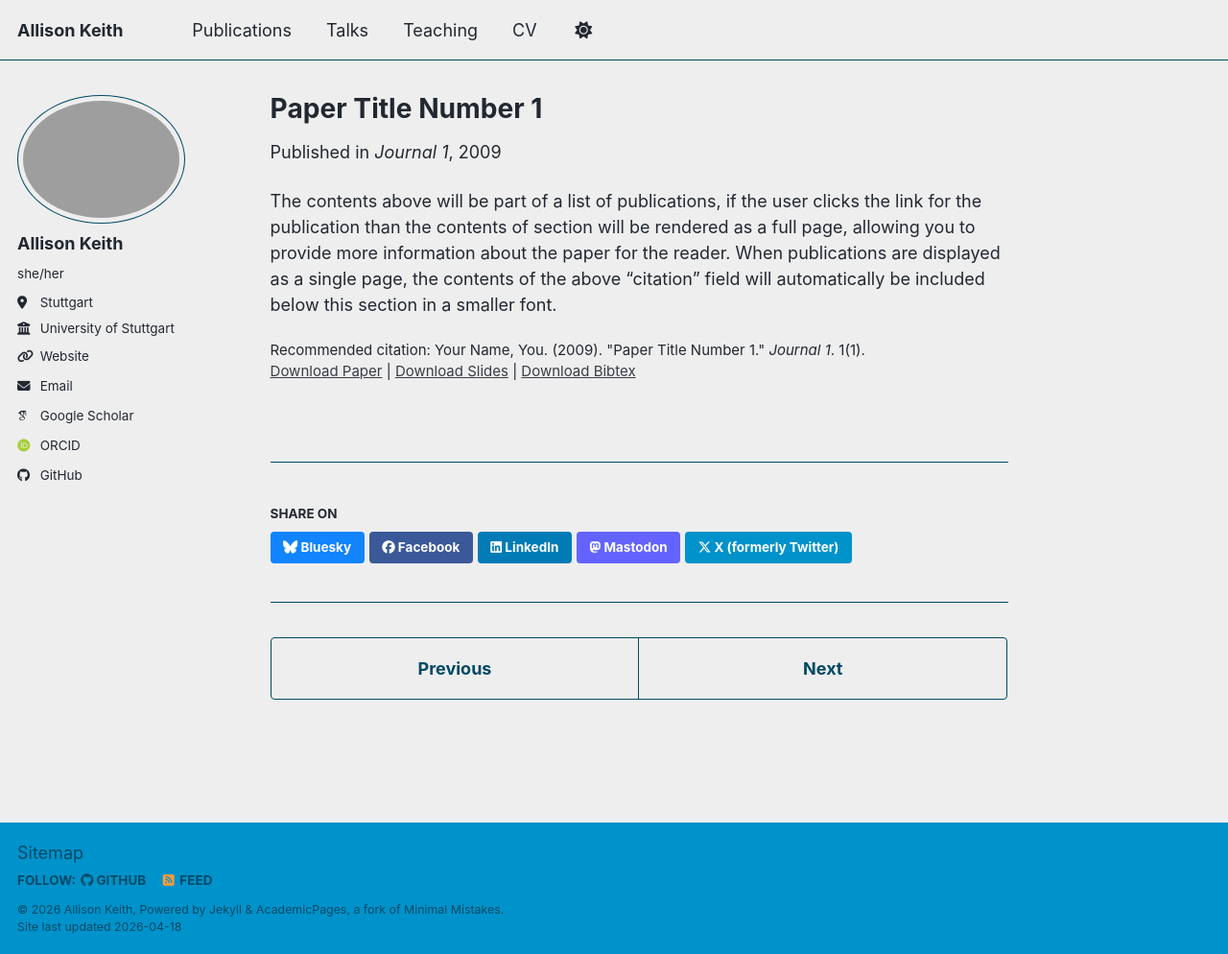
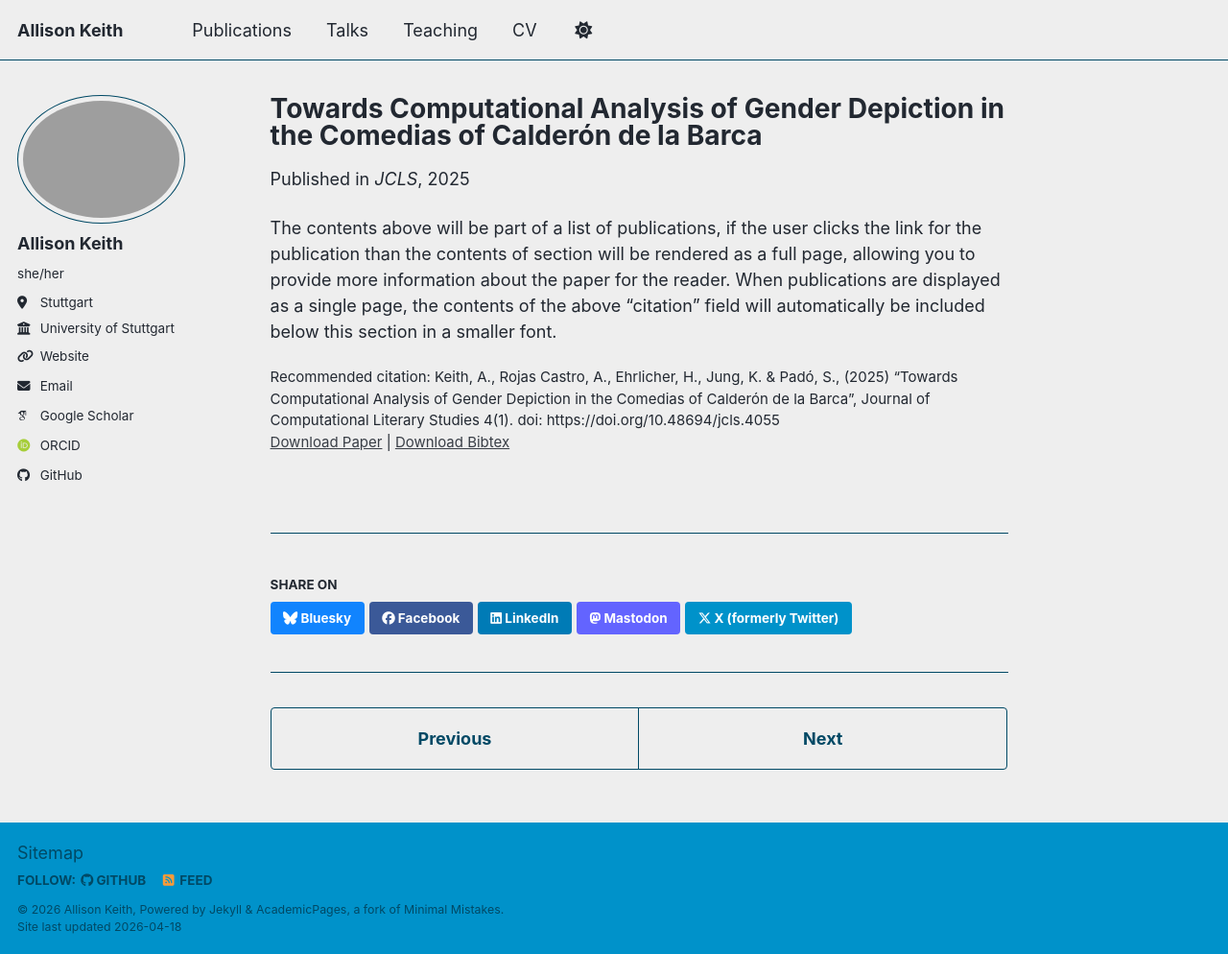
Before and after one commit to allisonakeith/allisonakeith.github.io, a Jekyll site: the page built from _publications/2009-10-01-paper-title-number-1.md, in a window 1280 px wide and 994 px high. Shown: the whole window at 96% size. Built offline with Jekyll 4.4.1, drawn with Linux system fonts in a browser that asks for light colours; some web fonts are replaced; a script bundle is joined from its source files by our own code; library files that are not in the unit come from our copies; a file with an impossible date is left out.

Commit message:
update paper 1

```diff
--- a/_publications/2009-10-01-paper-title-number-1.md
+++ b/_publications/2009-10-01-paper-title-number-1.md
@@ -1,14 +1,14 @@
 ---
-title: "Paper Title Number 1"
+title: "Towards Computational Analysis of Gender Depiction in the Comedias of Calderón de la Barca"
 collection: publications
-category: manuscripts
+category: journals
 permalink: /publication/2009-10-01-paper-title-number-1
-excerpt: 'This paper is about the number 1. The number 2 is left for future work.'
-date: 2009-10-01
-venue: 'Journal 1'
-slidesurl: 'https://academicpages.github.io/files/slides1.pdf'
-paperurl: 'https://academicpages.github.io/files/paper1.pdf'
+# excerpt: 'This paper is about the number 1. The number 2 is left for future work.'
+date: 2025-07-01
+venue: 'JCLS'
+# slidesurl: 'https://academicpages.github.io/files/slides1.pdf'
+paperurl: 'https://jcls.io/article/id/4055/'
 bibtexurl: 'https://academicpages.github.io/files/bibtex1.bib'
-citation: 'Your Name, You. (2009). &quot;Paper Title Number 1.&quot; <i>Journal 1</i>. 1(1).'
+citation: 'Keith, A., Rojas Castro, A., Ehrlicher, H., Jung, K. & Padó, S., (2025) “Towards Computational Analysis of Gender Depiction in the Comedias of Calderón de la Barca”, Journal of Computational Literary Studies 4(1). doi: https://doi.org/10.48694/jcls.4055'
 ---
 The contents above will be part of a list of publications, if the user clicks the link for the publication than the contents of section will be rendered as a full page, allowing you to provide more information about the paper for the reader. When publications are displayed as a single page, the contents of the above "citation" field will automatically be included below this section in a smaller font.
```
